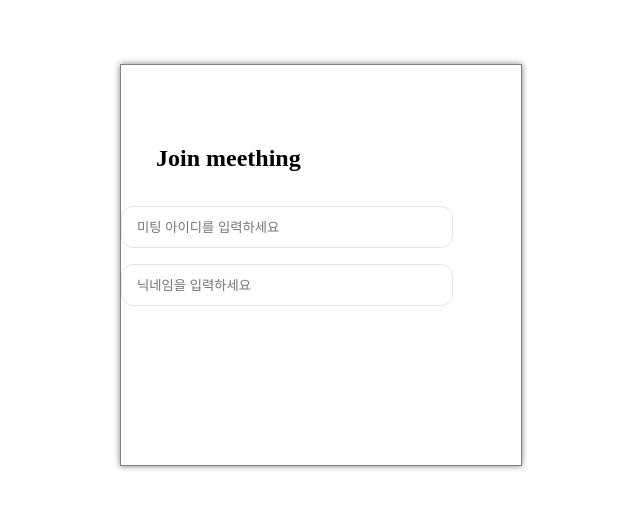
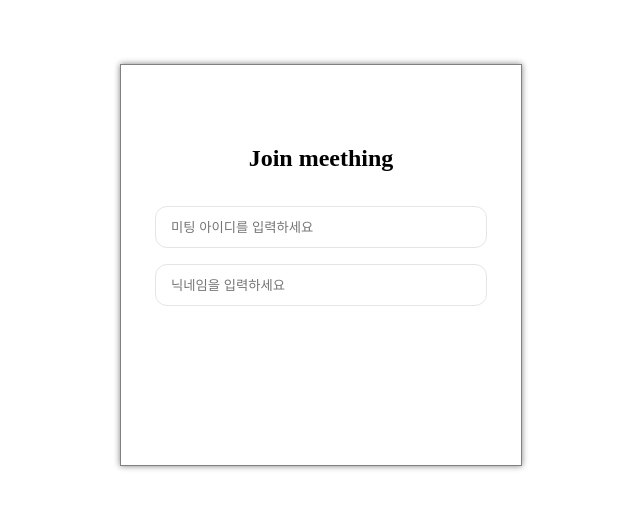
Before and after one commit to jong-k/webrtc, a React (Vite) app in the folder client/: page /join-room in a window 1280 px wide. Shown: the part 143-652 px from the top of the page, without its empty margins (319-959 px from the left). Built offline with nearby package versions, Linux system fonts and the light colour scheme.

Commit message:
feat: input flex style 수정

```diff
--- a/client/src/components/JoinRoomTitle/index.module.scss
+++ b/client/src/components/JoinRoomTitle/index.module.scss
@@ -1,6 +1,6 @@
 .joinRoomTitle {
   font-size: 24px;
   font-weight: 700;
-  margin-left: 35px;
   margin-top: 80px;
+  text-align: center;
 }
--- a/client/src/pages/JoinRoomPage/index.module.scss
+++ b/client/src/pages/JoinRoomPage/index.module.scss
@@ -15,7 +15,7 @@
   filter: drop-shadow(0 0 0.2rem grey);
   display: flex;
   flex-direction: column;
-  align-items: flex-start;
+  align-items: center;
 }
 
 .errorMessageContainer {
@@ -123,13 +123,3 @@
     background-color: blue;
   }
 }
-
-.joinRoomInputContainer {
-  display: flex;
-  flex-direction: column;
-  height: 100px;
-  justify-content: space-between;
-  width: 100%;
-  align-items: center;
-  margin-top: 10px;
-}
--- a/client/src/pages/JoinRoomPage/index.tsx
+++ b/client/src/pages/JoinRoomPage/index.tsx
@@ -6,7 +6,7 @@ import JoinRoomContent from "../../components/JoinRoomContent";
 import { useHostStore } from "../../store";
 
 export default function JoinRoomPage() {
-  const [searchParams, setSearchParams] = useSearchParams();
+  const [searchParams] = useSearchParams();
   const { isRoomHost, setIsRoomHost } = useHostStore();
 
   useEffect(() => {
```
Also changed, not shown: client/src/components/JoinRoomInput/index.module.scss (line endings or trailing spaces).
